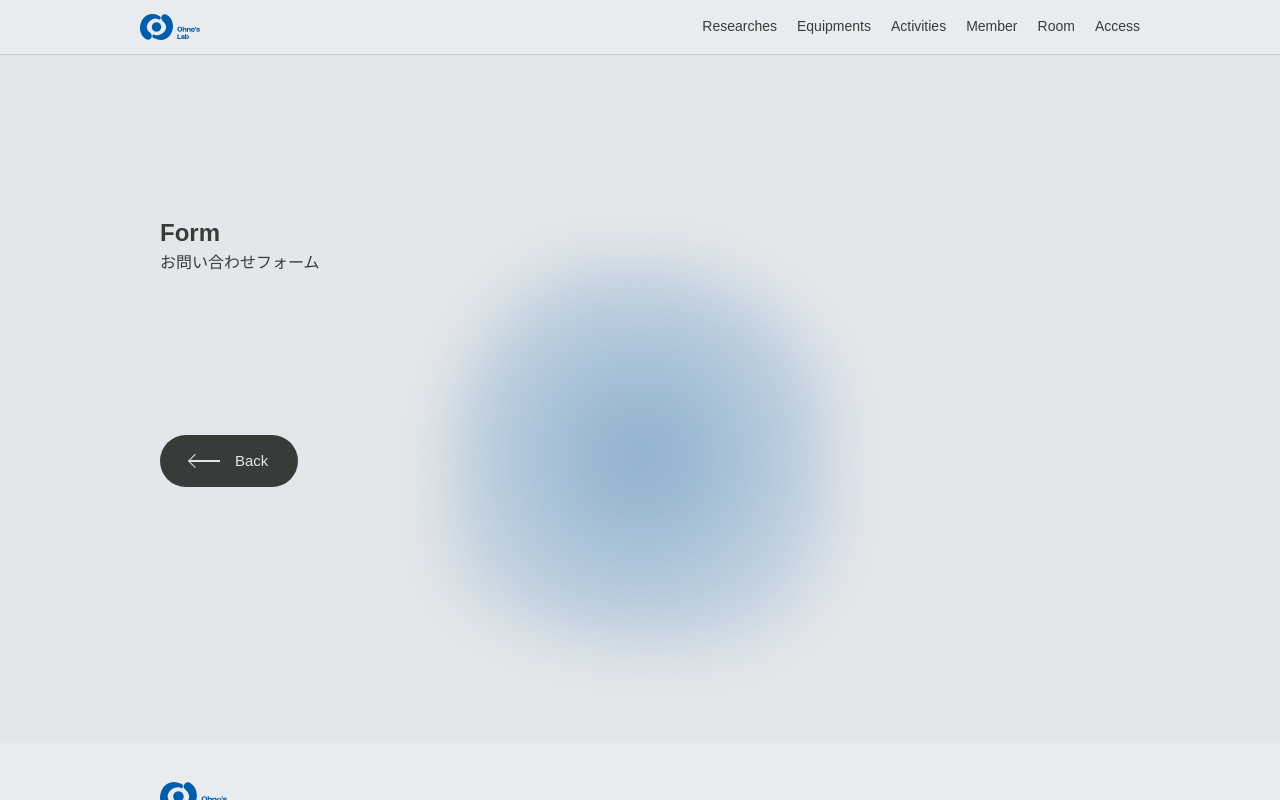
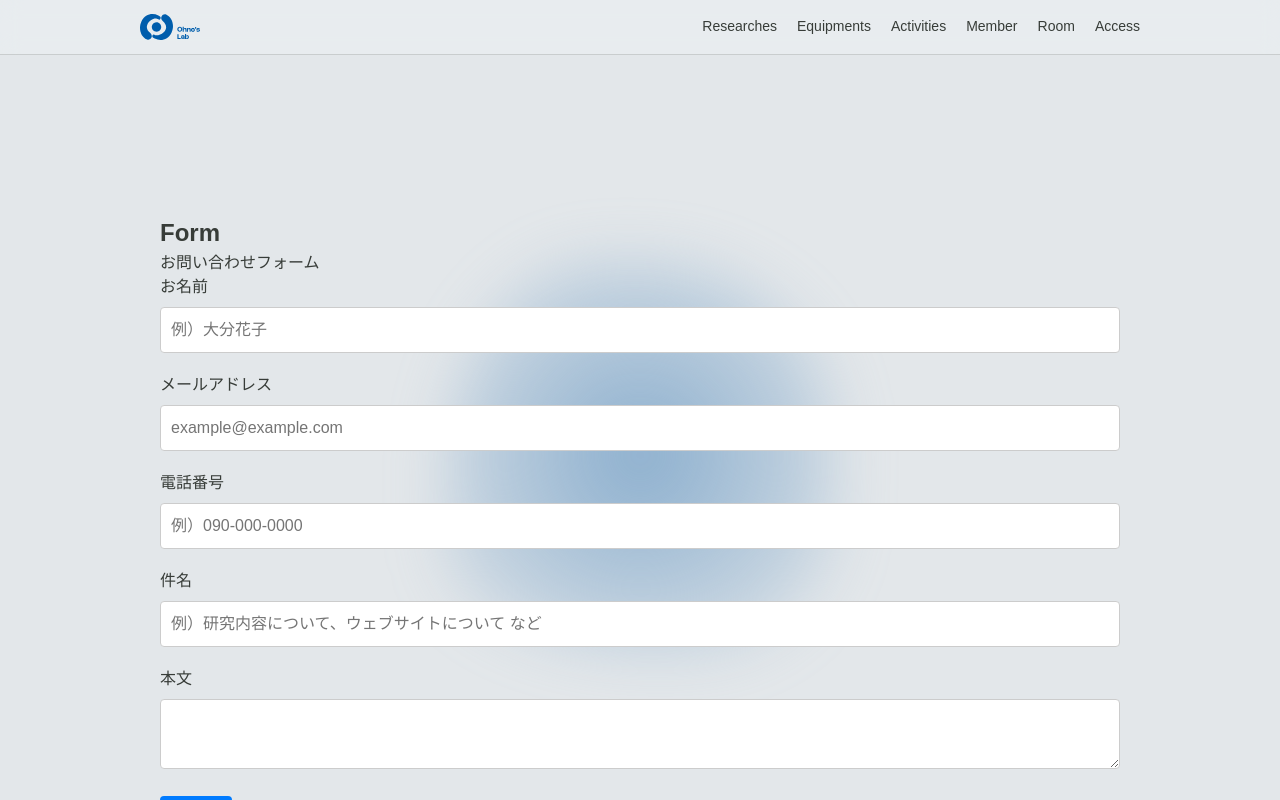
Before and after one commit to svertkatter/ohnolab3, a Nuxt app: page /form in a window 1280 px wide. Shown: the top 800 px of the page. Built offline with nearby package versions, Linux system fonts and the light colour scheme; a web font is replaced by a local one.

Commit message:
feat: :sparkles: フォームの完成

```diff
--- /dev/null
+++ b/components/ContactForm.vue
@@ -0,0 +1,114 @@
+<template>
+
+        <div class="form-group">
+          <label for="name">お名前</label>
+          <input type="text" id="name" v-model="form.name" placeholder="例）大分花子" />
+        </div>
+
+        <div class="form-group">
+          <label for="email">メールアドレス</label>
+          <input type="email" id="email" v-model="form.email" placeholder="example@example.com" />
+        </div>
+
+        <div class="form-group">
+          <label for="phone">電話番号</label>
+          <input type="tel" id="phone" v-model="form.phone" placeholder="例）090-000-0000" />
+        </div>
+
+        <div class="form-group">
+          <label for="subject">件名</label>
+          <input type="text" id="subject" v-model="form.subject" placeholder="例）研究内容について、ウェブサイトについて など" />
+        </div>
+
+        <div class="form-group">
+          <label for="message">本文</label>
+          <textarea id="message" v-model="form.message" placeholder=""></textarea>
+        </div>
+
+        <div class="form-group">
+          <button @click="submitForm">送信</button>
+        </div>
+  </template>
+
+  <script setup>
+  import { ref } from 'vue'
+
+  const form = ref({
+    name: '',
+    email: '',
+    phone: '',
+    subject: '',
+    message: ''
+  })
+
+  const submitForm = async () => {
+    try {
+      await fetch('/api/contact', {
+        method: 'POST',
+        headers: {
+          'Content-Type': 'application/json'
+        },
+        body: JSON.stringify(form.value)
+      })
+      alert('お問い合わせ内容が送信されました。')
+    } catch (error) {
+      console.error('Error:', error)
+      alert('送信に失敗しました。もう一度お試しください。')
+    }
+  }
+  </script>
+
+  <style scoped>
+  .container {
+    max-width: 600px;
+    margin: 0 auto;
+  }
+
+  .section {
+    padding: 20px;
+    background-color: #f9f9f9;
+    border-radius: 8px;
+  }
+
+  .section-title {
+    margin-bottom: 20px;
+  }
+
+  .section-title h2 {
+    font-size: 24px;
+  }
+
+  .section-title p {
+    font-size: 16px;
+  }
+
+  .form-group {
+    margin-bottom: 20px;
+  }
+
+  .form-group label {
+    display: block;
+    margin-bottom: 8px;
+  }
+
+  .form-group input,
+  .form-group textarea {
+    width: 100%;
+    padding: 10px;
+    border: 1px solid #ccc;
+    border-radius: 4px;
+  }
+
+  .form-group button {
+    padding: 10px 20px;
+    background-color: #007bff;
+    color: #fff;
+    border: none;
+    border-radius: 4px;
+    cursor: pointer;
+  }
+
+  .form-group button:hover {
+    background-color: #0056b3;
+  }
+  </style>
--- a/nuxt.config.ts
+++ b/nuxt.config.ts
@@ -51,4 +51,11 @@ export default defineNuxtConfig({
     ],
 
     modules: ["@nuxt/image"],
+    runtimeConfig: {
+            EMAIL_USER: process.env.NUXT_EMAIL_USER,
+            EMAIL_PASS: process.env.NUXT_EMAIL_PASS,
+            EMAIL_USER_DEBUG: process.env.NUXT_EMAIL_USER_DEBUG,
+            EMAIL_PASS_DEBUG: process.env.NUXT_EMAIL_PASS_DEBUG
+
+      },
 })
--- a/package.json
+++ b/package.json
@@ -10,6 +10,7 @@
     "postinstall": "nuxt prepare"
   },
   "dependencies": {
+    "nodemailer": "^6.9.14",
     "nuxt": "^3.12.3",
     "vue": "latest"
   },
--- a/pages/form/index.vue
+++ b/pages/form/index.vue
@@ -6,6 +6,10 @@
                 <p>お問い合わせフォーム</p>
             </div>
 
+            <div>
+                <ContactForm/>
+            </div>
+
             <div class="button-back"><BackButton/></div>
 
 
```
Also changed, not shown: 2 other files (tests, documents, lock files or other folders).
